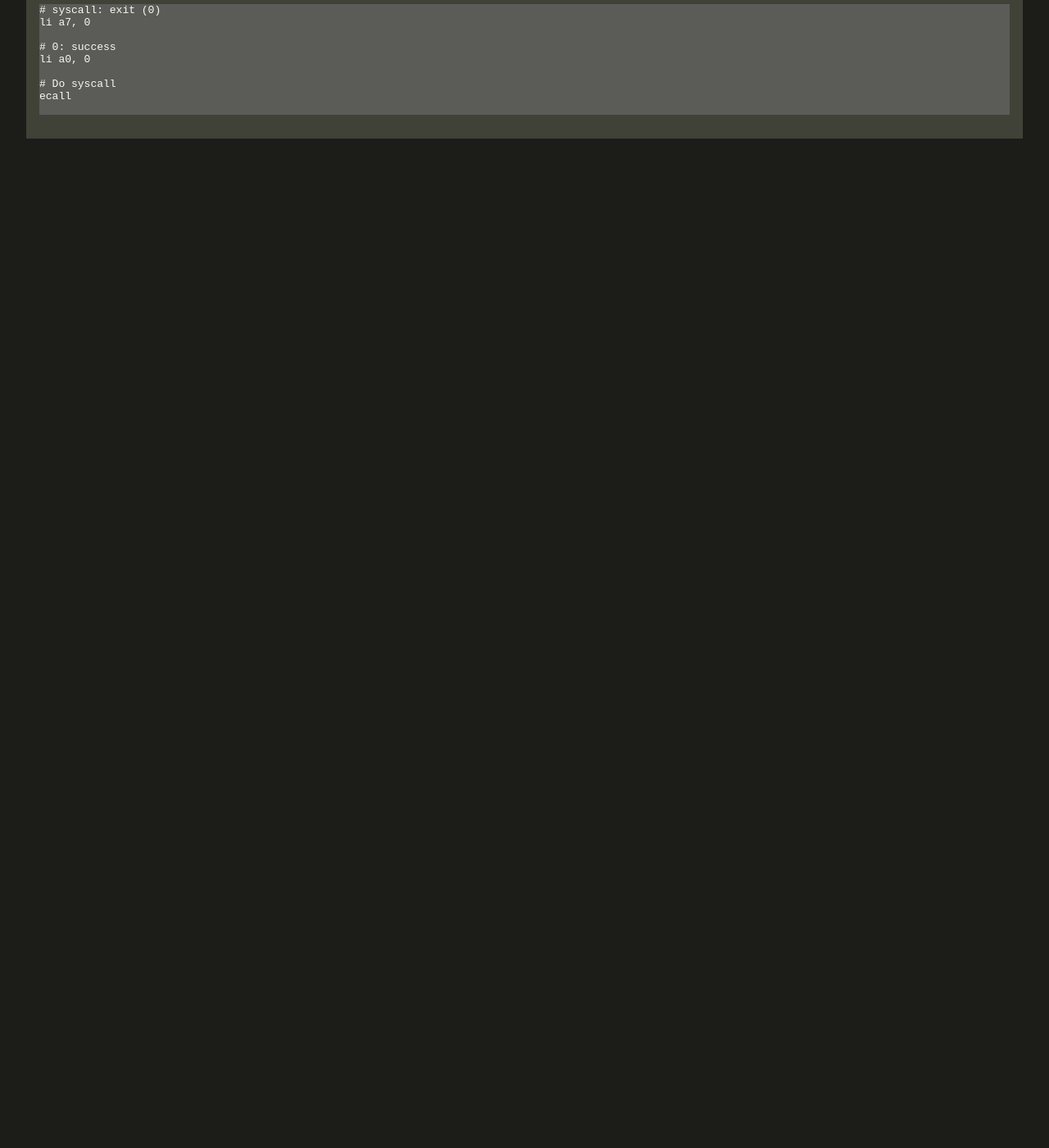
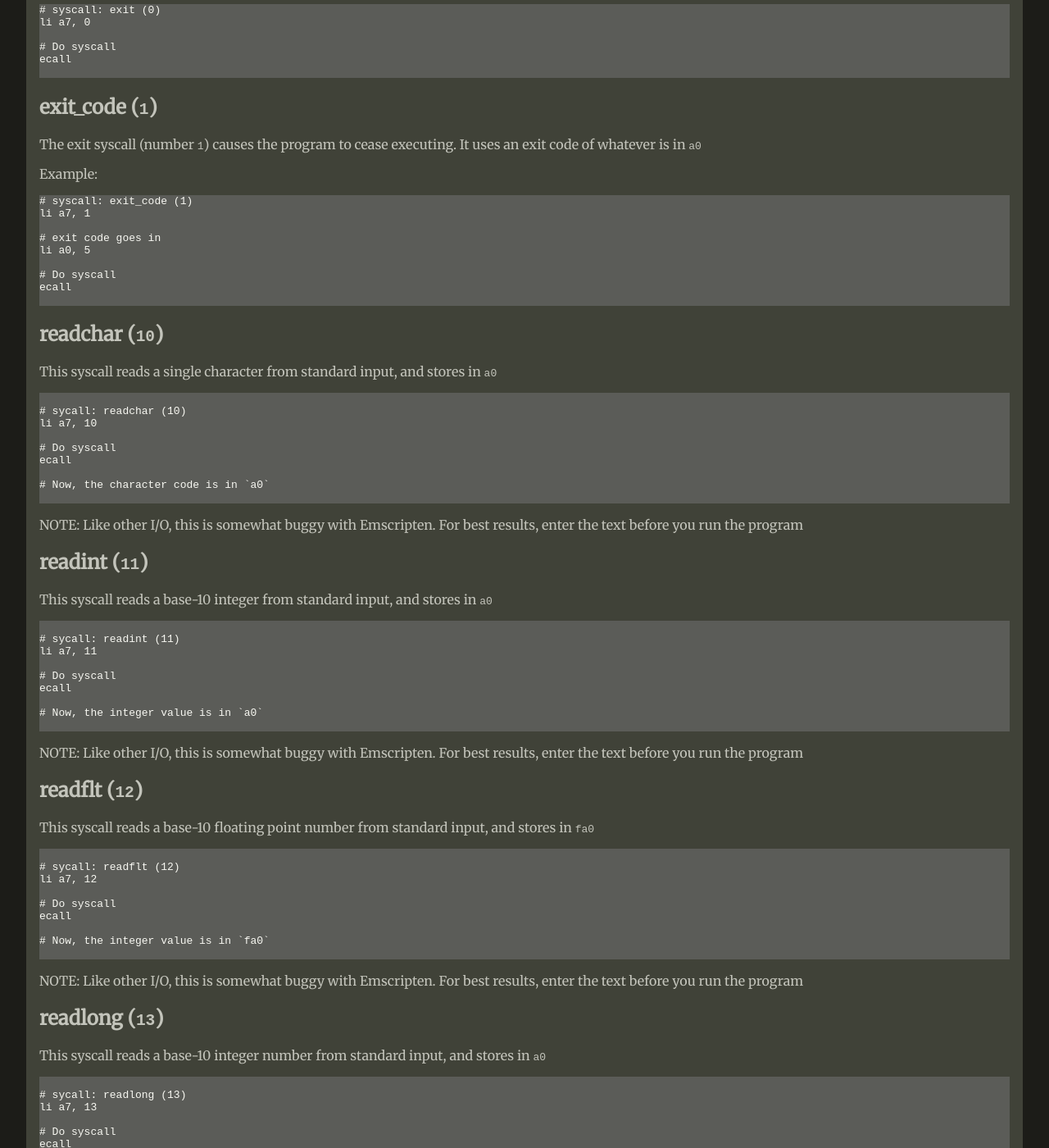
Before and after one commit to cadebrown/CARVE, a Jekyll site: the page built from docs/syscalls.md, in a window 1280 px wide and 1400 px high, scrolled down 506 px. Shown: the whole window at 82% size. Built offline with Jekyll 4.4.1, drawn with Linux system fonts in a browser that asks for light colours; before the commit the page ends 900 px from its top, so only the background shows below that; some of the changed text lies outside the part shown.

Commit message:
fixed l;a

````diff
--- a/docs/syscalls.md
+++ b/docs/syscalls.md
@@ -27,7 +27,7 @@ Each syscall does something different, and this page has a list of them:
 
 ## exit (`0`)
 
-The exit syscall (number `0`) causes the program to cease executing. The exit code is provided in `a0` (`0` means success)
+The exit syscall (number `0`) causes the program to cease executing. It uses an exit code of `0` (see `exit_code`, down below)
 
 Example:
 
@@ -35,10 +35,142 @@ Example:
 # syscall: exit (0)
 li a7, 0
 
-# 0: success
-li a0, 0
+# Do syscall
+ecall
+
+```
+## exit_code (`1`)
+
+The exit syscall (number `1`) causes the program to cease executing. It uses an exit code of whatever is in `a0`
+
+Example:
+
+```
+# syscall: exit_code (1)
+li a7, 1
+
+# exit code goes in
+li a0, 5
 
 # Do syscall
 ecall
 
 ```
+
+## readchar (`10`)
+
+This syscall reads a single character from standard input, and stores in `a0`
+
+
+```
+
+# sycall: readchar (10)
+li a7, 10
+
+# Do syscall
+ecall
+
+# Now, the character code is in `a0`
+
+```
+
+NOTE: Like other I/O, this is somewhat buggy with Emscripten. For best results, enter the text before you run the program
+
+
+## readint (`11`)
+
+This syscall reads a base-10 integer from standard input, and stores in `a0`
+
+
+```
+
+# sycall: readint (11)
+li a7, 11
+
+# Do syscall
+ecall
+
+# Now, the integer value is in `a0`
+
+```
+
+NOTE: Like other I/O, this is somewhat buggy with Emscripten. For best results, enter the text before you run the program
+
+## readflt (`12`)
+
+This syscall reads a base-10 floating point number from standard input, and stores in `fa0`
+
+```
+
+# sycall: readflt (12)
+li a7, 12
+
+# Do syscall
+ecall
+
+# Now, the integer value is in `fa0`
+
+```
+
+NOTE: Like other I/O, this is somewhat buggy with Emscripten. For best results, enter the text before you run the program
+
+## readlong (`13`)
+
+This syscall reads a base-10 integer number from standard input, and stores in `a0`
+
+```
+
+# sycall: readlong (13)
+li a7, 13
+
+# Do syscall
+ecall
+
+# Now, the integer value is in `a0`
+
+```
+
+NOTE: Like other I/O, this is somewhat buggy with Emscripten. For best results, enter the text before you run the program
+
+
+## readstr (`14`)
+
+Reads a string from stdin until either a newline or `a1` characters are read, storing the characters at the address in `a0` (null terminated)
+
+```
+
+# sycall: readstr (14)
+li a7, 14
+
+# somehow, set `a0` to address of memory
+
+# maximum size
+li a1, 25
+
+# Do syscall
+ecall
+
+```
+
+NOTE: Like other I/O, this is somewhat buggy with Emscripten. For best results, enter the text before you run the program
+
+
+
+## writechar (`20`)
+
+Writes a single character (value from `a0`) to standard out
+
+```
+
+# sycall: writechar (20)
+li a7, 20
+
+# somehow, set `a0` to address of memory
+
+# maximum size
+li a1, 25
+
+# Do syscall
+ecall
+
+```
````
Also changed, not shown: docs/js/lib/libcarve.js, 2 other files.
